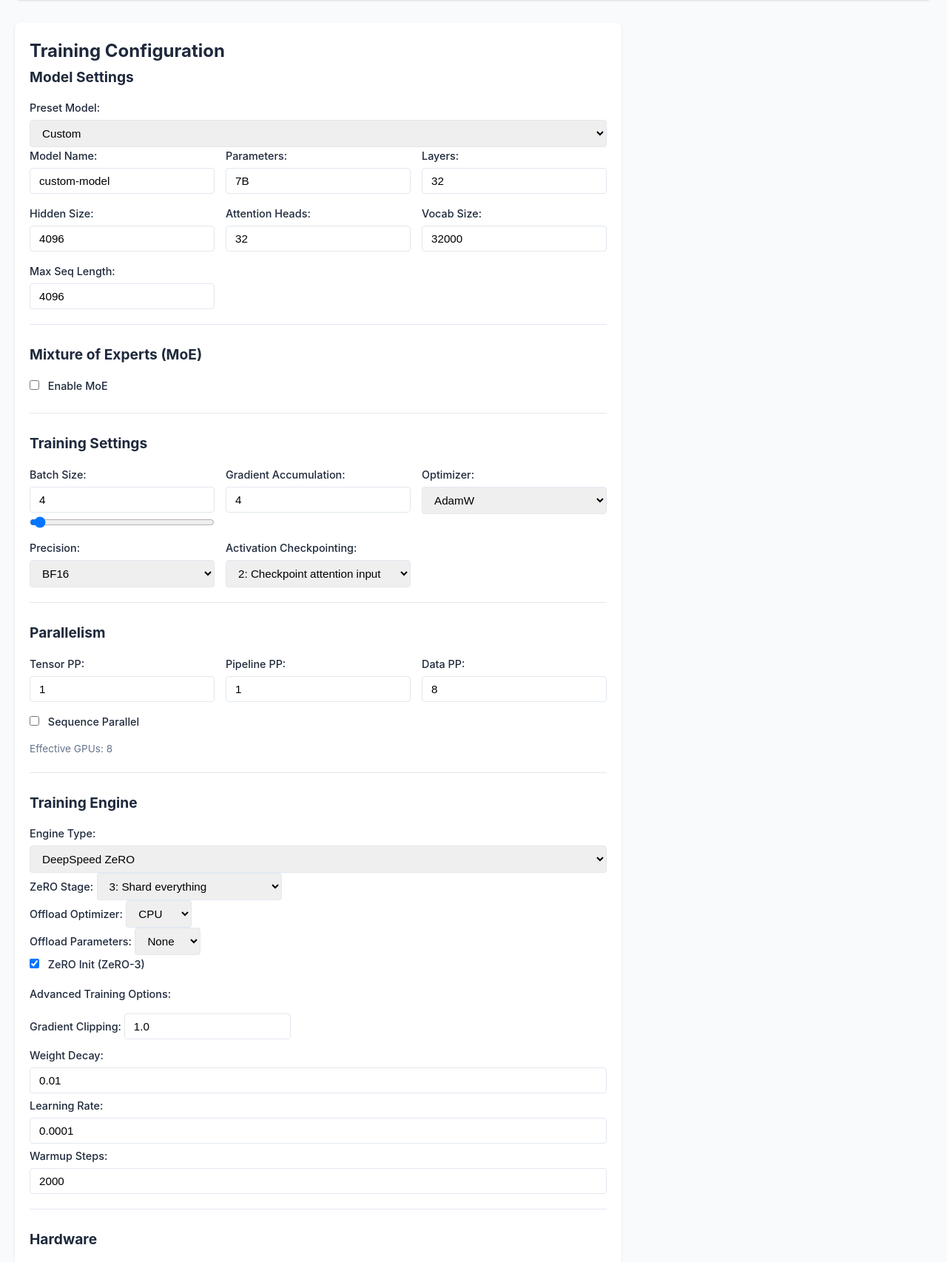
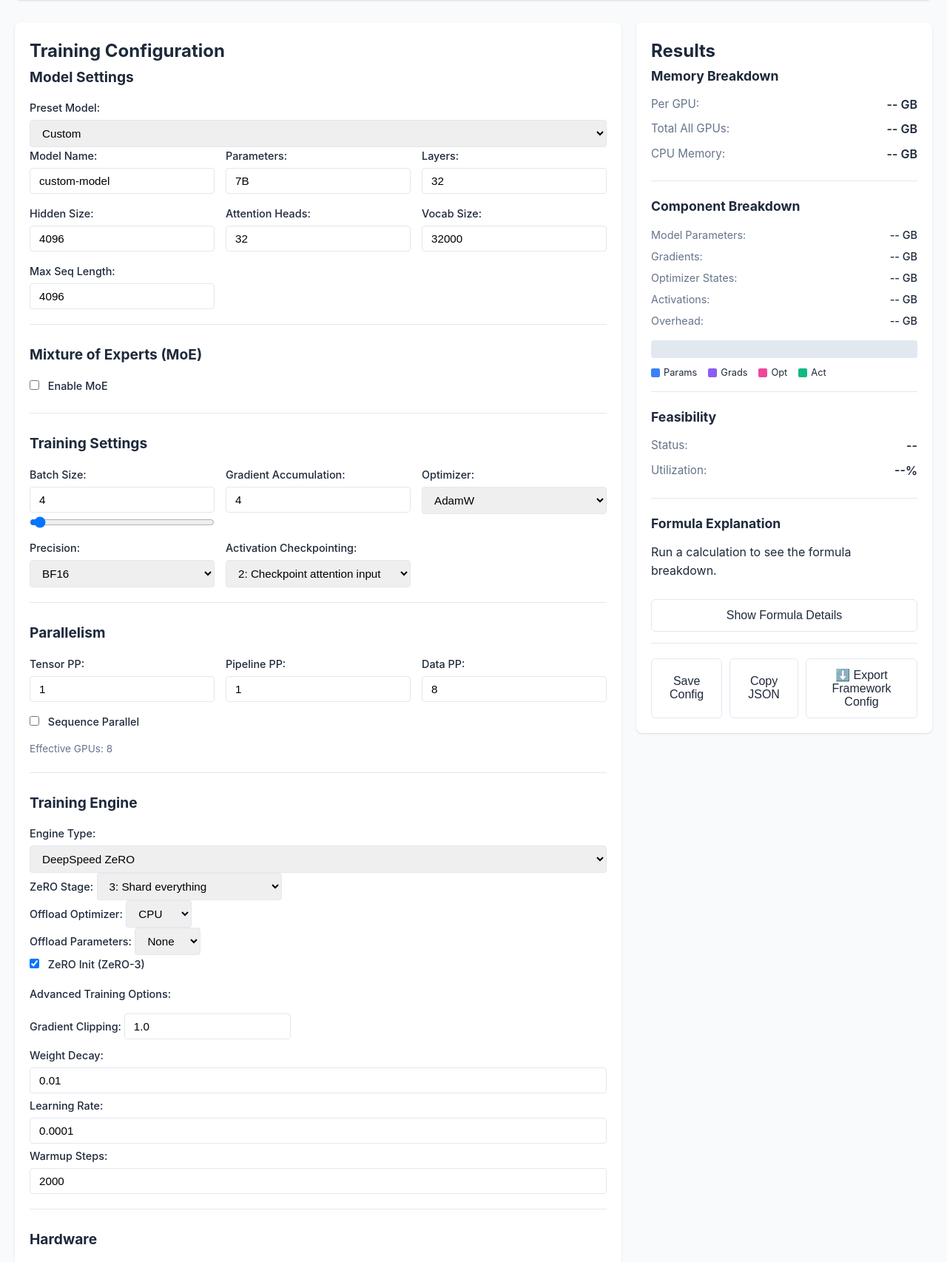
Before and after one commit to George614/gpu-mem-calculator, a FastAPI app: page / in a window 1280 px wide. Shown: the part 214-1920 px from the top of the page at 74% size. Run offline with FastAPI, Linux system fonts and the light colour scheme.

Commit message:
Fix: Restore two-column layout for tabbed interface
- Apply grid layout to active tab content instead of main-content wrapper
- Config panel on left (flexible width), results panel on right (400px fixed)
- Maintain responsive design with single column on mobile

Co-Authored-By: Claude Sonnet 4.5 <noreply@anthropic.com>

```diff
--- a/web/static/css/styles.css
+++ b/web/static/css/styles.css
@@ -92,18 +92,18 @@ header h1 {
 }
 
 .tab-content.active {
-    display: block;
-}
-
-.main-content {
     display: grid;
     grid-template-columns: 1fr 400px;
     gap: 20px;
     align-items: start;
 }
 
+.main-content {
+    display: contents;
+}
+
 @media (max-width: 1024px) {
-    .main-content {
+    .tab-content.active {
         grid-template-columns: 1fr;
     }
 }
```
